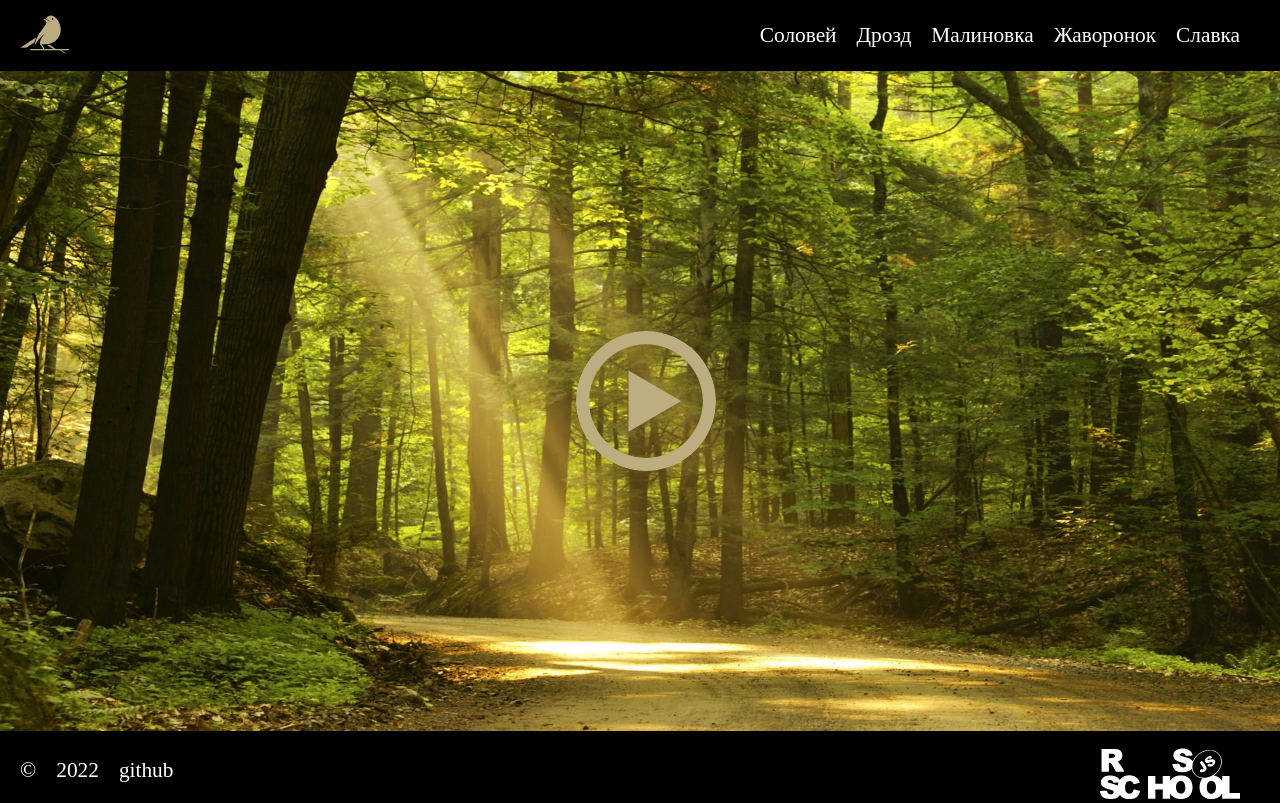
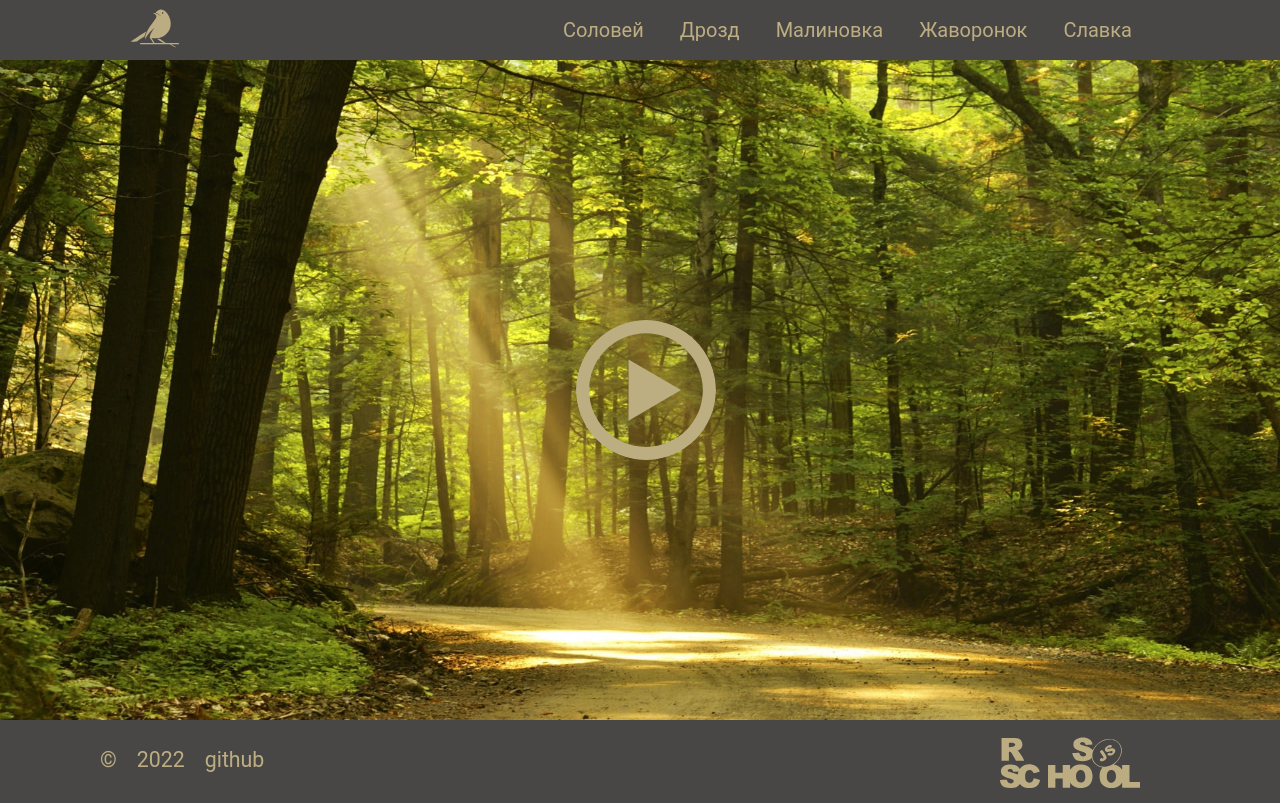
Before and after one commit to IGMiller777/myprojects-js-ts, a plain HTML site: page ecosounds/index.html in a window 1280 px wide. Drawn offline with Linux system fonts and the light colour scheme.

Commit message:
feat: some upgrate

```diff
--- a/ecosounds/style.css
+++ b/ecosounds/style.css
@@ -2,14 +2,18 @@
     margin: 0;
     padding: 0;
     box-sizing: border-box;
+    font-family: "Roboto", sans-serif;
+    font-size: 20px;
+
 }
 body {
-    background-color: black;
+    background-color:#494646;
+    color: #bdae82;
 }
 .header{
     width: 100%;
     max-width: 1920px;
-    padding: 3px 20px;
+    padding: 0 130px;
     display: flex;
     flex-wrap: wrap;
     justify-content: space-between;
@@ -25,7 +29,36 @@ body {
 .logo-im:hover{
     filter: sepia(0.6) brightness(10) contrast(2.5);
 }
-.list {
+
+.nav-head ul {
+    display: flex;
+    align-items: center;
+    height: 100%;
+}
+.nav-head li {
+    list-style-type: none;
+    cursor: pointer;
+    height: 100%;
+    padding: 18px;
+    background-color: transparent;
+    transition:  all ease 0.4s;
+}
+.nav-head li:hover{
+    color: #fff;
+    background-color: rgba(241, 241, 241, 0.1);
+    transition: all ease 0.4s;
+
+}
+.list-head.active{
+    box-shadow: inset 2px 2px 2px 2px rgba(189, 174, 130, 0.5), inset -2px -2px 2px 2px rgba(189, 174, 130, 0.5);
+    transition: all ease 0.4s;
+
+}
+
+
+
+
+/* .list {
     padding: 20px;
     list-style: none;
     color: #fff;
@@ -47,7 +80,14 @@ body {
 }
 .list-head:last-child{
     padding-right: 0;
-}
+} */
+
+
+
+
+
+
+
 
 .main{
     width: 100%;
@@ -60,8 +100,7 @@ body {
     height: 670px;
     height: 650px;
 }
-.main-wrap{
-}
+
 .player-img{
     width: 100%;
     max-width: 1920px;
@@ -102,7 +141,7 @@ button{
 
 .footer
 {
- padding: 2px 40px 0 20px;
+ padding: 2px 140px 0 100px;
 
 }
 .first-foot{
@@ -117,35 +156,41 @@ button{
     font-size: 16pt;
     padding-right: 20px;
     padding-top: 15px;
+    color:#bdae82;
+
 
 }
 .year-foot{
     font-size: 16pt;
     padding-right: 20px;
     padding-top: 15px;
+    color:#bdae82;
+
 }
 .git-hub{
     font-size: 16pt;
     text-decoration: none;
-    color:#fff;
+    color:#bdae82;
     padding-top: 15px;
 
 }
 .git-hub:hover{
-    color: #bdae82;
+    color: #fff;
     transition: 1s;
 }
 .rsschool{
     width: 140px;
     padding-top: 4px;
+    filter: invert(26%) sepia(15%) saturate(638%) hue-rotate(7deg) brightness(92%)
+    contrast(87%);
+
 
 }
 
 .link-rs:hover{
-    filter: invert(26%) sepia(15%) saturate(638%) hue-rotate(7deg) brightness(92%)
-    contrast(87%);
+    filter: brightness(0) invert(1);
     cursor: pointer;
-    transition: 1s;
+    transition:all ease 0.4s;
 
 }
 .foot-m{
```
